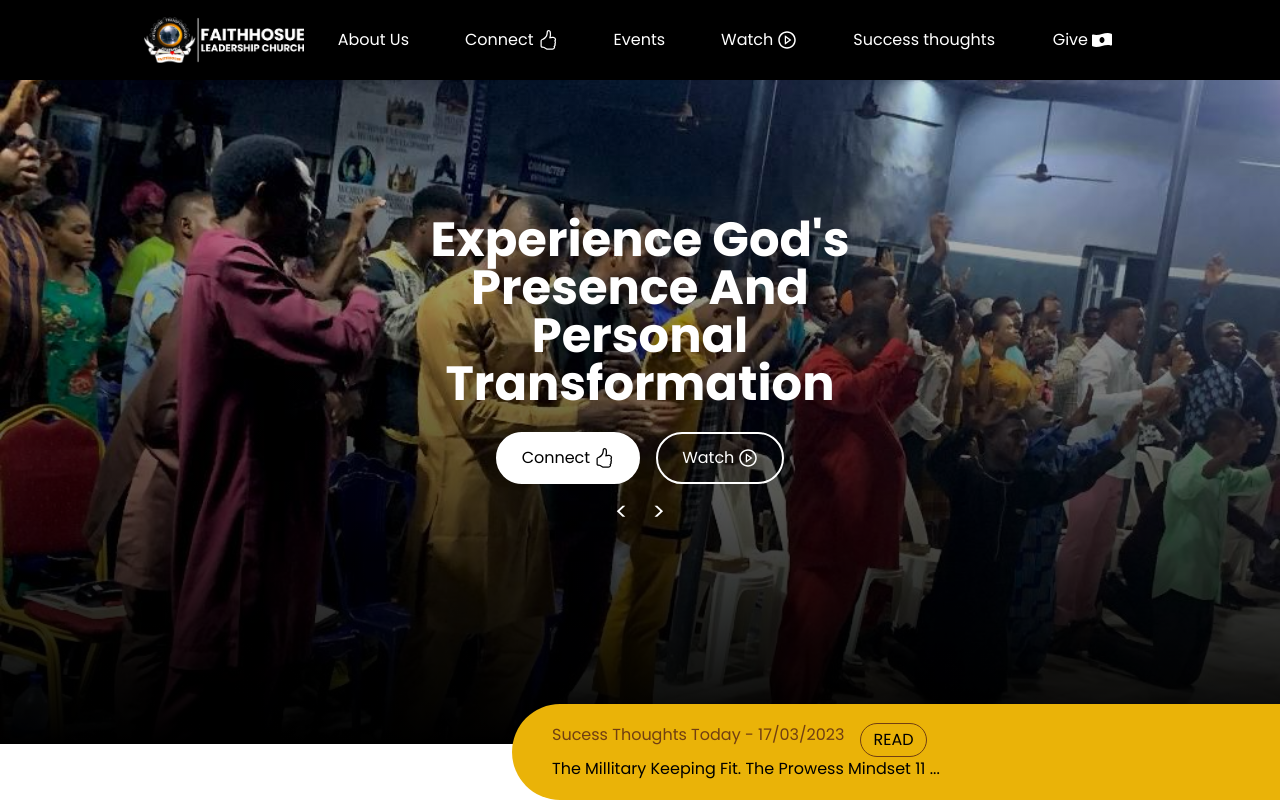
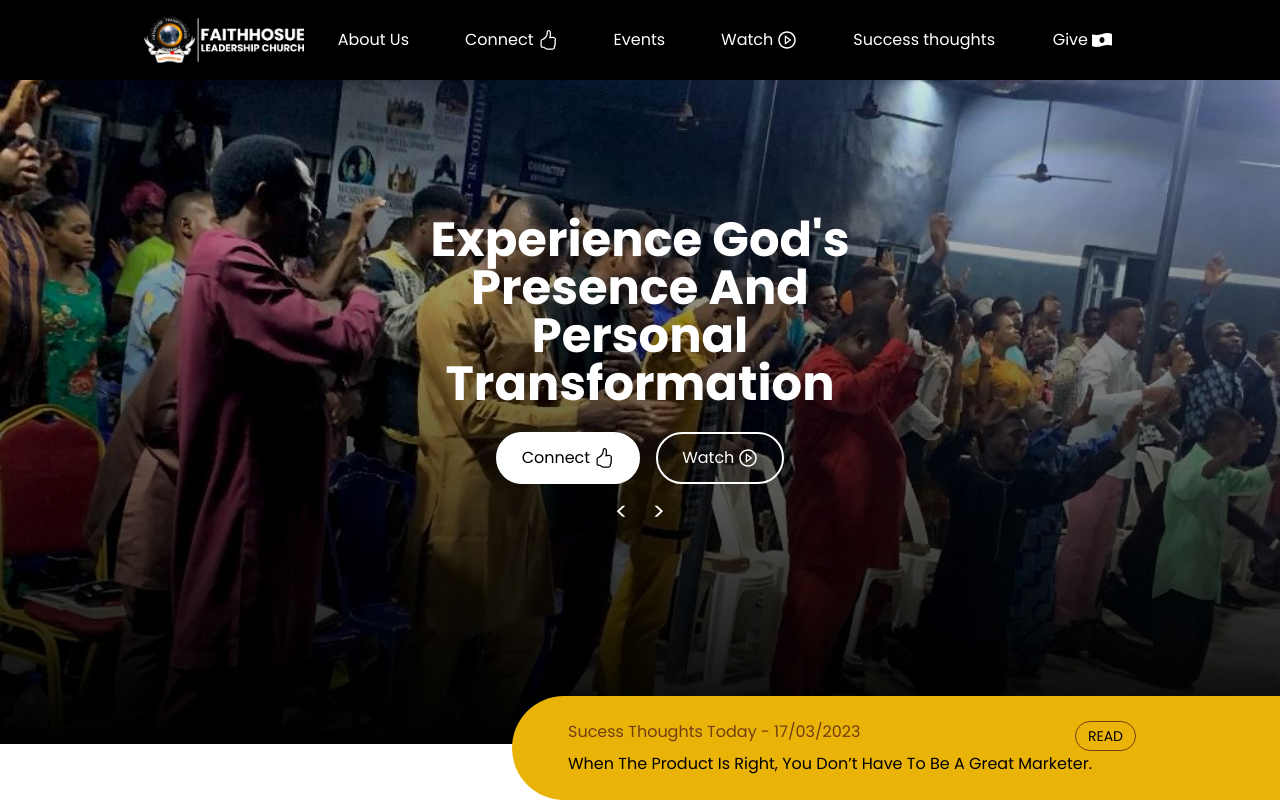
Before and after one commit to emmaudeji/faithhouse-church, a Next.js app: page / in a window 1280 px wide. Shown: the top 802 px of the page. Built offline with nearby package versions, Linux system fonts and the light colour scheme.

Commit message:
updated success thoughts, and devotional

```diff
--- a/component/Home/HeroBanner.jsx
+++ b/component/Home/HeroBanner.jsx
@@ -59,7 +59,7 @@ const HeroBanner = () => {
 
       </div>
 
-      <div className='right-0 bottom-0 h-24  bg-yellow-500  w-[95%] md:w-[60vw] absolute pr-6 sm:pr-16 md:pr-36 pl-10 flex items-center rounded-l-full overflow-hidden cursor-pointer hover:scale-105 duration-300'>
+      <div className='right-0 bottom-0 py-6  bg-yellow-500  w-[95%] md:w-[60vw] absolute pr-6 sm:pr-16 md:pr-36 pl-10 md:pl-14 flex items-center rounded-l-full overflow-hidden cursor-pointer hover:scale-105 duration-300'>
         <SuccessThought/>
       </div>
 
--- a/component/PageHeroBanner.jsx
+++ b/component/PageHeroBanner.jsx
@@ -21,7 +21,7 @@ const PageHeroBanner = ({heading, pageTitle, image}) => {
         </div>
       </div>
 
-      <div className='right-0 bottom-0 py-6 bg-yellow-500 w-[95%] md:w-[65vw]  absolute pr-6 sm:pr-16 md:pr-36 pl-8 flex items-center rounded-l-full overflow-hidden cursor-pointer hover:scale-105 duration-300'>
+      <div className='right-0 bottom-0 py-6  bg-yellow-500  w-[95%] md:w-[60vw] absolute pr-6 sm:pr-16 md:pr-36 pl-10 md:pl-14 flex items-center rounded-l-full overflow-hidden cursor-pointer hover:scale-105 duration-300'>
         <SuccessThought/>
       </div>
     </div>
--- a/component/SuccessThought.jsx
+++ b/component/SuccessThought.jsx
@@ -1,18 +1,30 @@
 import Link from 'next/link';
 import { newDate } from '@/hooks/newDate'
+import { useSlider } from '@/hooks/useSlider';
 
 
 const SuccessThought = () => {
+
+  const list = ['Find out how you can daily grow and achieve better results', `People who don't work hard easily give up`, `When the product is right, you don’t have to be a great Marketer.`, `If you don’t sell, it’s not the product that’s wrong, it’s you.`, `Try not to become a man of success, but rather try to become a man of value.`, `Hard work beats talent when talent doesn’t work hard.`, `Do the best you can until you know better. Then when you know better, do better.`, `Whatever we believe about ourselves and our ability comes true for us.`, `The only thing standing between you and outrageous success is continuous progress.`  ]
+
+  const {index, count} = useSlider(list, 5000)
+
+
   return (
-    <Link href='/success-thought' className='text-[12px] sm:text-[16px] w-full'>
-          <div className='flex justify-between sm:justify-start'>
+
+    <Link href={{
+        pathname: '/success-thought',
+        query: { date : newDate().split('/') },
+      }}
+    className='text-[12px] sm:text-[16px] w-full'>
+          <div className='flex items-center justify-between '>
             <p className='text-yellow-900 pb-2' >
-          Sucess thoughts today - {newDate()}
-          </p>
-          <button className='px-3 py-1 ml-4   rounded-full border border-yellow-900 hover:border-black duration-300 '>READ</button>
+            Sucess thoughts today - {newDate()}
+            </p>
+            <button className='px-3 py-1 ml-4  text-sm rounded-full border border-yellow-900 hover:border-black duration-300 '>READ</button>
           </div>
           <p>
-            The Millitary keeping fit. The Prowess Mindset 11 ...
+            {list[index]}
           </p>
         </Link>
   )
--- /dev/null
+++ b/context/StateContext.js
@@ -0,0 +1,21 @@
+import {
+  useState,
+  useEffect,
+  useCallback,
+  useContext,
+  createContext,
+} from "react";
+
+const Context = createContext();
+
+const StateContext = ({ children }) => {
+  const [devotional, setDevotional] = useState("");
+
+  return (
+    <Context.Provider value={{ setDevotional }}>{children}</Context.Provider>
+  );
+};
+
+export default StateContext;
+
+export const useStateContext = () => useContext(Context);
--- /dev/null
+++ b/hooks/useSlider.js
@@ -0,0 +1,31 @@
+import { useEffect, useRef, useState } from "react";
+
+export const useSlider = (list, interval) => {
+  let [count, setCount] = useState(0);
+  let [index, setIndex] = useState(0);
+  const myRef = useRef(null);
+  const indexRef = useRef(null);
+
+  myRef.current = () => {
+    setCount(count + 1);
+  };
+  indexRef.current = () => {
+    setIndex(index + 1);
+  };
+
+  useEffect(() => {
+    let id = setInterval(() => {
+      myRef.current();
+    }, interval);
+    return () => clearInterval(id);
+  }, []);
+
+  useEffect(() => {
+    indexRef.current();
+    if (list.length - 1 === index) {
+      setIndex(0);
+    }
+  }, [count]);
+
+  return { index, count };
+};
--- a/package.json
+++ b/package.json
@@ -26,5 +26,10 @@
     "autoprefixer": "^10.4.14",
     "postcss": "^8.4.21",
     "tailwindcss": "^3.2.7"
+  },
+  "browser": {
+    "fs": false,
+    "os": false,
+    "path": false
   }
 }
--- a/pages/_app.js
+++ b/pages/_app.js
@@ -1,10 +1,13 @@
 import "@/styles/globals.css";
 import Layout from "@/component/Layout";
+import StateContext from "@/context/StateContext";
 
 export default function App({ Component, pageProps }) {
   return (
-    <Layout>
-      <Component {...pageProps} />
-    </Layout>
+    <StateContext>
+      <Layout>
+        <Component {...pageProps} />
+      </Layout>
+    </StateContext>
   );
 }
--- a/pages/success-thought.jsx
+++ b/pages/success-thought.jsx
@@ -1,4 +1,5 @@
-import {useState, useEffect} from 'react'
+import {useState, useEffect, useCallback} from 'react'
+import { useRouter } from "next/router"
 import PageHeroBanner from '@/component/PageHeroBanner'
 import { months, series } from '@/Data/months'
 import {  getData } from '@/hooks/getDataForSuccessThoughts'
@@ -23,16 +24,26 @@ export const getServerSideProps = async () => {
 const Success = (props) => {
   const {data, err} = props
   const [mainData, setMainData] = useState(data ? data : [])
+  const {query} = useRouter()
+  const monthsArr = months.map(item => (item.month))
+
 
   const [active, setActive] = useState('')
   const [daysoftheMonth, setDaysoftheMonth] = useState(daylist31);
-  const [activeYear, setActiveYear] = useState('2023')
-  const [activeMonth, setActiveMonth] = useState("March")
-  const [activeDay, setActiveDay] = useState('27')
+  const [activeYear, setActiveYear] = useState(String(new Date().getFullYear()))
+  const [activeMonth, setActiveMonth] = useState(monthsArr[new Date().getMonth()])
+  const [activeDay, setActiveDay] = useState(String(new Date().getDate()))
   const [content, setContent] = useState([])
   const [activeSeries, setActiveSeries] = useState('Success')
   const [seriesContent, setSeriesContent] = useState([])
   const [dropdownContent, setDropdownContent] = useState('')
+
+  useEffect(()=> {
+    if(query.date) {
+      setActiveDay(query.date[0])
+      setActive('month')
+    }
+  }, [query.date])
 
   // generate year list
   const newList = mainData?.map(item => {
@@ -61,7 +72,7 @@ const Success = (props) => {
 
 
   // search for content from data when a date is clicked
-  const handleClickDay = async (day) => {
+  const handleClickDay = useCallback(async (day) => {
     let monthIndex = ""
     months?.map(item => {
       if(item.month === activeMonth) {
@@ -74,11 +85,12 @@ const Success = (props) => {
     const newcontent = await mainData?.filter(item => item.date === dateString)
     setContent(newcontent)
     // console.log('dateString-', content, dateString, typeof dateString, data[0])
-  }
-
+  }, [activeDay, setActiveDay]
+)
   useEffect(() => {
     handleClickDay(activeDay)
   }, [activeDay])
+
 
 // search content by category view
   // const {f} = getContentByCategory();
@@ -92,6 +104,7 @@ const Success = (props) => {
 
   useEffect(() => {
     handleClickSeries()
+    setActive('series')
   }, [activeSeries])
 
   const handleDropdown = (Timestamp) => {
@@ -186,7 +199,7 @@ const Success = (props) => {
       <div className="content py-8 section-padding">
         <div>
           {
-            (content && content !== [] )? content.map(({Author, Category, date, Invitation, Power_word_for_today, Prayers, Read_and_think, Scriptures, Scriptures_text, Series_topic, Timestamp, Todays_topic}, index) => {
+            (content && content.length !== 0 ) ? content.map(({Author, Category, date, Invitation, Power_word_for_today, Prayers, Read_and_think, Scriptures, Scriptures_text, Series_topic, Timestamp, Todays_topic}, index) => {
               let content = Read_and_think.split('\n')
               return (
                 <div key={index} className='pb-10'>
@@ -218,12 +231,12 @@ const Success = (props) => {
               )
             }) : <div>
                    {
-                      seriesActive && (<div className='py-10 w-full text-lg font-semibold text-zinc-300 items-center'>
+                      <div className='py-10 w-full text-lg font-semibold text-zinc-300 items-center'>
                       Resources are not available for this date. Select from a Series list.
                       <div className="text-black pt-3 font-normal"
-                      onClick={() => setSeriesActive(!seriesActive)}>
+                      onClick={() => setActiveSeries(series[1].category)}>
                         <OutlineButtonBlack>Select Series</OutlineButtonBlack></div>
-                    </div>)
+                    </div>
                    }
                  </div>
           }
```
Also changed, not shown: hooks/getDataForSuccessThoughts.js (+4 -4 lines), hooks/googleapi.js (deleted, +0 -73 lines).
